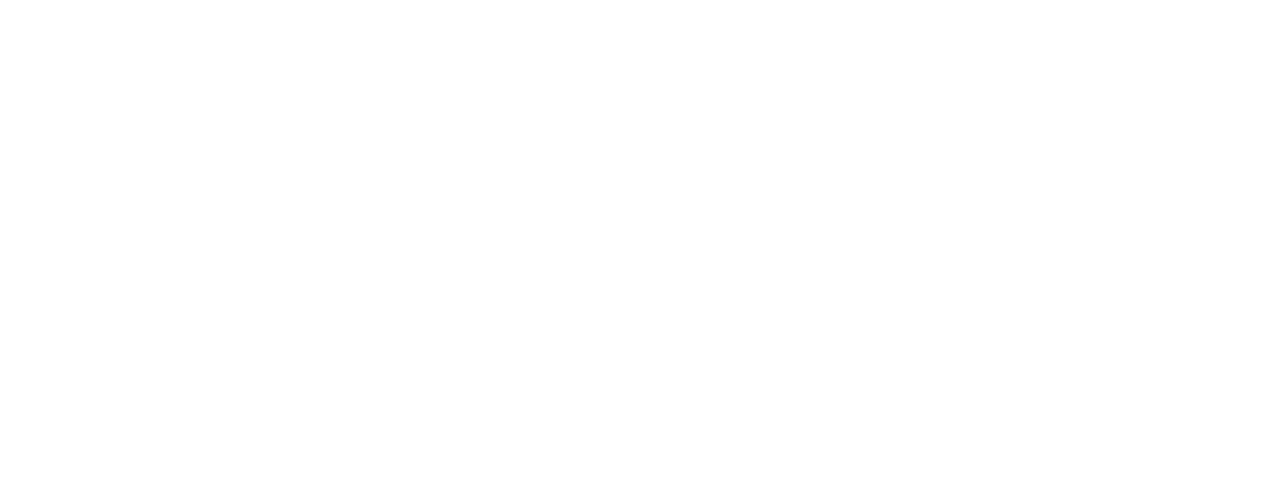
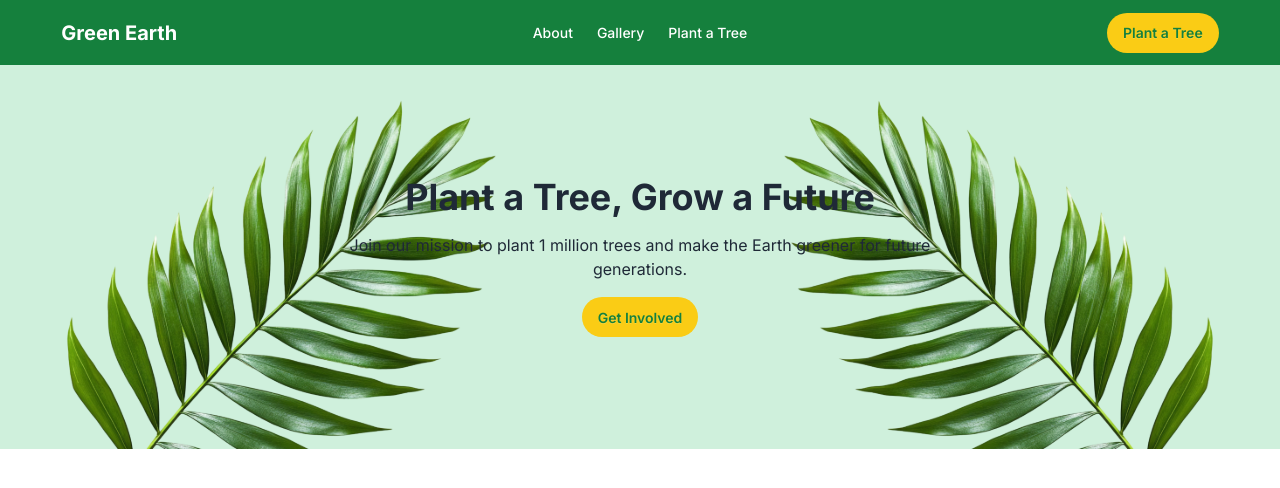
Before and after one commit to Asif-Orbit/green-earth-website, a plain HTML site: page index.html in a window 1280 px wide. Drawn offline with nearby package versions, Linux system fonts and the light colour scheme.

Commit message:
add navbar and banner section

```diff
--- a/index.html
+++ b/index.html
@@ -17,7 +17,52 @@
 </head>
 
 <body>
-    <header>
+    <header class="bg-[#15803D]">
+        <nav class="w-11/12 mx-auto">
+            <div class="navbar">
+                <div class="navbar-start">
+                    <div class="dropdown">
+                        <div tabindex="0" role="button" class="cursor-pointer p-3 lg:hidden">
+                            <svg xmlns="http://www.w3.org/2000/svg" class="h-5 w-5" fill="none" viewBox="0 0 24 24"
+                                stroke="currentColor">
+                                <path stroke-linecap="round" stroke-linejoin="round" stroke-width="2"
+                                    d="M4 6h16M4 12h8m-8 6h16" />
+                            </svg>
+                        </div>
+                        <ul tabindex="0"
+                            class="menu menu-sm dropdown-content bg-base-500 rounded-box z-1 mt-3 w-52 p-2 shadow">
+                            <li><a href="#" class="font-medium">About</a></li>
+                            <li><a href="#" class=" font-medium">Gallery</a></li>
+                            <li><a href="#" class="font-medium">Plant a Tree</a></li>
+                        </ul>
+                    </div>
+                    <p class="font-bold text-xl text-[#FFFFFF]">Green Earth</p>
+                </div>
+                <div class="navbar-center hidden lg:flex">
+                    <ul class="menu menu-horizontal px-1">
+                        <li><a href="#" class="text-[#FFFFFF] font-medium hover:bg-black">About</a></li>
+                        <li><a href="#" class="text-[#FFFFFF] font-medium hover:bg-black">Gallery</a></li>
+                        <li><a href="#" class="text-[#FFFFFF] font-medium hover:bg-black">Plant a Tree</a></li>
+                    </ul>
+                </div>
+                <div class="navbar-end">
+                    <a class="btn bg-[#FACC15] text-[#15803D] rounded-full border-none shadow-none hover:bg-white">Plant
+                        a Tree</a>
+                </div>
+            </div>
+        </nav>
+        <!-- banner section  -->
+        <section
+            class="text-center flex justify-center items-center bg-[#CFF0DC] md:bg-[url('./assets/hero-leaf1.png'),url('./assets/hero-leaf2.png')] bg-no-repeat bg-position-[left,right]  bg-auto h-96">
+            <div class="space-y-4">
+                <h1 class="font-bold text-4xl text-[#1F2937]">Plant a Tree, Grow a Future</h1>
+                <p class="text-[#1F2937]">Join our mission to plant 1 million trees and make the Earth greener for
+                    future <br>
+                    generations.</p>
+                <button class="btn bg-[#FACC15] text-[#15803D] rounded-full border-none shadow-none hover:bg-white">Get
+                    Involved</button>
+            </div>
+        </section>
 
     </header>
     <main>
```
